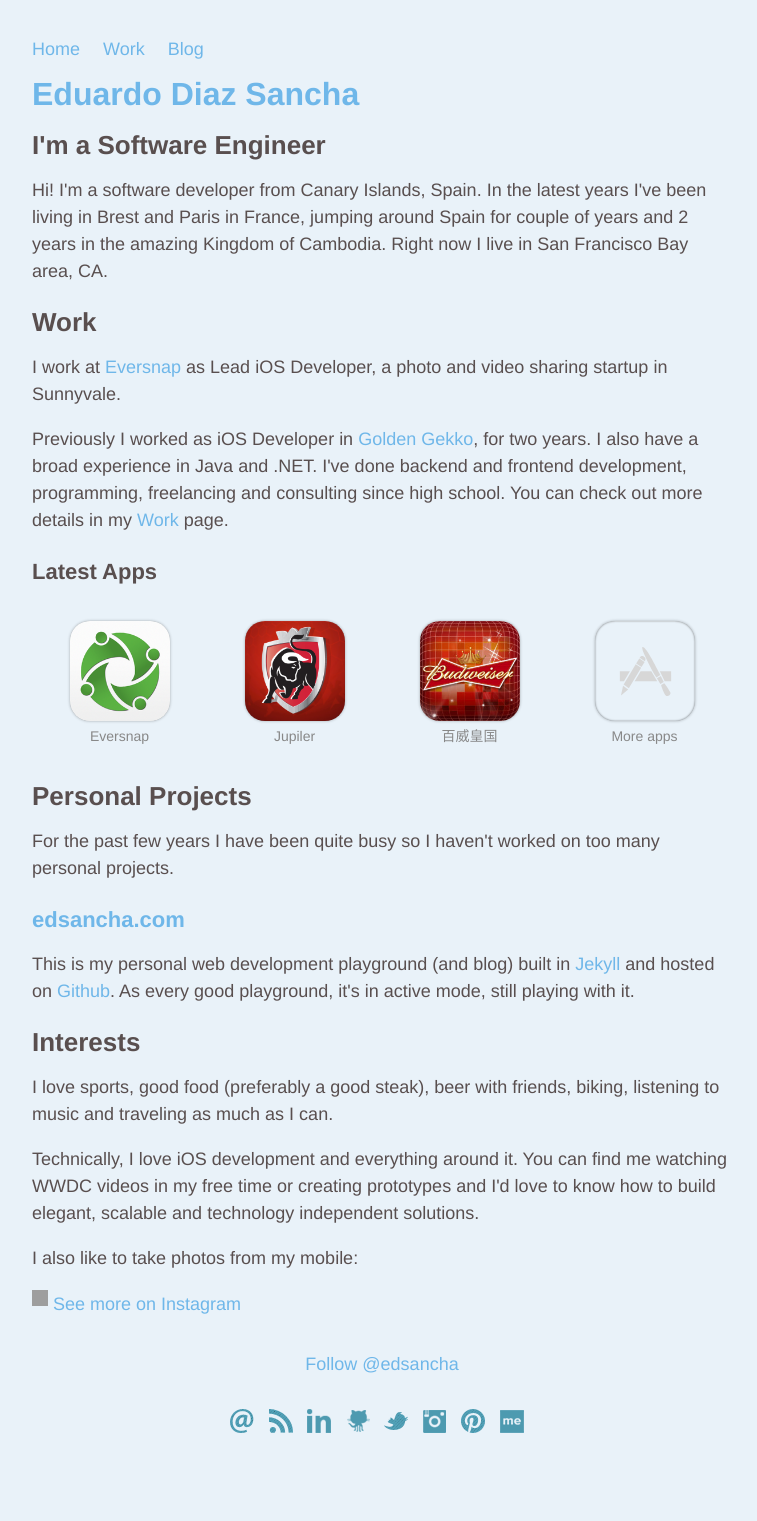
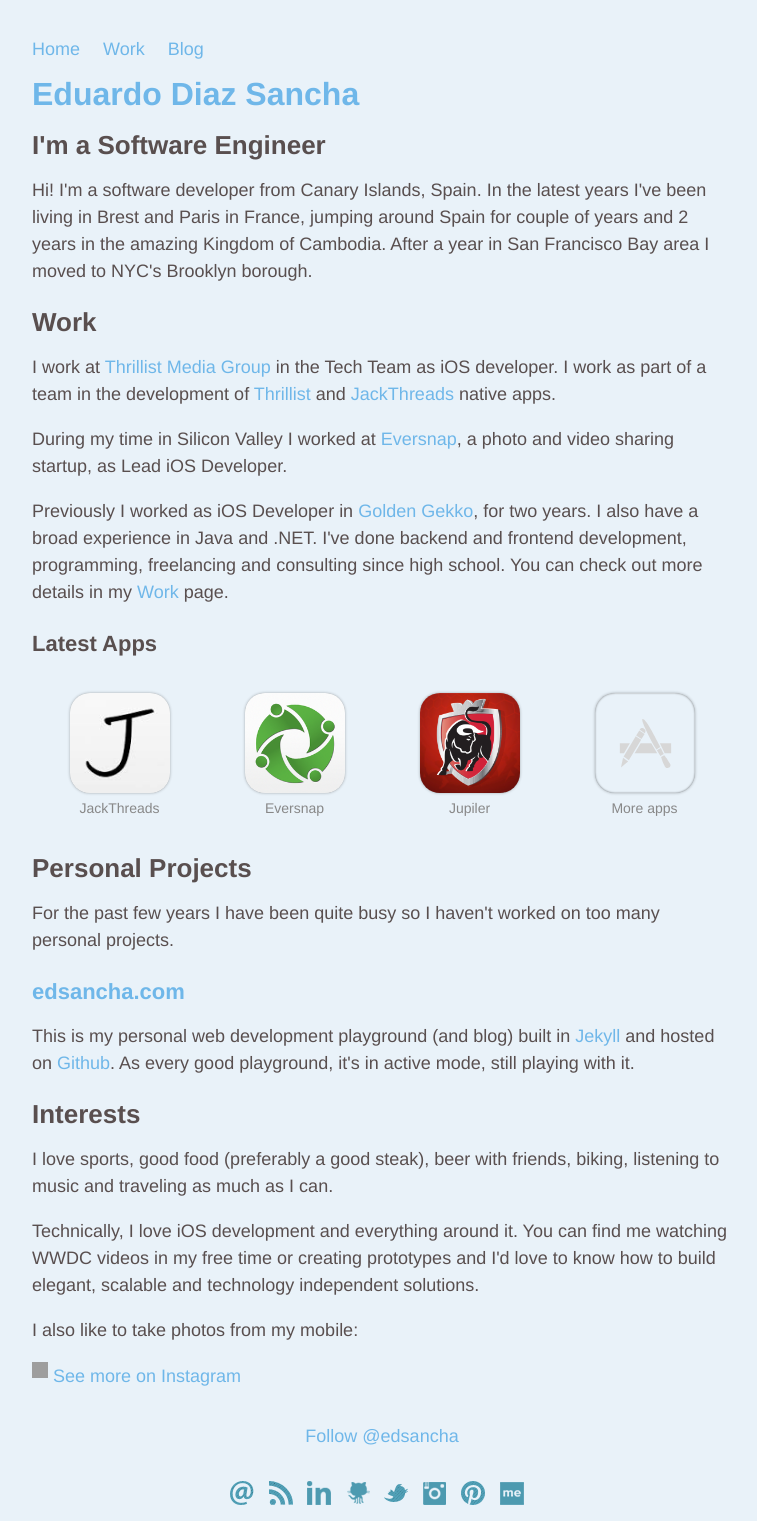
Before and after one commit to EdSancha/edsancha.github.io, a Jekyll site: the page built from index.html, in a window 1280 px wide. Shown: the whole page, without its empty margins (258-1015 px from the left). Built offline with Jekyll 4.4.1, drawn with Linux system fonts in a browser that asks for light colours; Markdown is read by kramdown in place of the engine named in the settings; comment, search, counter and statistics services are not loaded; before the commit the page ends 1449 px from its top, so only the background shows below that; grey boxes are pictures that could not be loaded.

Commit message:
Updating pages.

```diff
--- a/index.html
+++ b/index.html
@@ -10,16 +10,20 @@
   <h2>I'm a Software Engineer</h2>
 
     <p>
-            Hi! I'm a software developer from Canary Islands, Spain. In the latest years I've been living in Brest and Paris in France, jumping around Spain for couple of years and 2 years in the amazing Kingdom of Cambodia. Right now I live in San Francisco Bay area, CA.
+            Hi! I'm a software developer from Canary Islands, Spain. In the latest years I've been living in Brest and Paris in France, jumping around Spain for couple of years and 2 years in the amazing Kingdom of Cambodia. After a year in San Francisco Bay area I moved to NYC's Brooklyn borough.
     </p>
 
   <h2>Work</h2>
 
     <p>
-            I work at <a href="http://www.eversnapapp.com" target="_blank">Eversnap</a> as Lead iOS Developer, a photo and video sharing startup in Sunnyvale.
+            I work at <a href="http://www.thrillistmediagroup.com" rel="external nofollow" target="_blank"> Thrillist Media Group</a> in the Tech Team as iOS developer.
+            I work as part of a team in the development of <a href="http://www.thrillist.com" rel="external nofollow" target="_blank">Thrillist</a> and <a href="http://www.jackthreads.com" target="_blank">JackThreads</a> native apps.
     </p>
     <p>
-            Previously I worked as iOS Developer in <a href="http://www.goldengekko.com" target="_blank">Golden Gekko</a>, for two years. I also have a broad experience in Java and .NET.
+            During my time in Silicon Valley I worked at <a href="http://www.eversnapapp.com" rel="external nofollow" target="_blank">Eversnap</a>, a photo and video sharing startup, as Lead iOS Developer.
+    </p>
+    <p>
+            Previously I worked as iOS Developer in <a href="http://www.goldengekko.com" rel="external nofollow" target="_blank">Golden Gekko</a>, for two years. I also have a broad experience in Java and .NET.
             I've done backend and frontend development, programming, freelancing and consulting since high school. You can check out more details in my <a href="/work/">Work</a> page.
     </p>
 
@@ -27,21 +31,21 @@
 
     <ul class="apps">
       <li>
-        <a href="https://https://itunes.apple.com/us/app/eversnap-photo-video-sharing/id492001589?mt=8" rel="external nofollow" title="Eversnap Photo & Video Sharing App">
+        <a href="https://itunes.apple.com/us/app/jackthreads/id472078451?mt=8" rel="external nofollow" title="JackThreads">
+          <img src="../img/apps/JackThreads.jpeg" alt="JackThreads">
+          <span>JackThreads</span>
+        </a>
+      </li>
+      <li>
+        <a href="https://itunes.apple.com/us/app/eversnap-photo-video-sharing/id492001589?mt=8" rel="external nofollow" title="Eversnap Photo & Video Sharing App">
           <img src="../img/apps/Eversnap.png" alt="Eversnap">
           <span>Eversnap</span>
         </a>
       </li>
       <li>
-        <a href="https://https://itunes.apple.com/us/app/eversnap-photo-video-sharing/id492001589?mt=8" rel="external nofollow" title="Jupiler Pro League">
+        <a href="https://itunes.apple.com/us/app/eversnap-photo-video-sharing/id492001589?mt=8" rel="external nofollow" title="Jupiler Pro League">
           <img src="../img/apps/Jupiler.png" alt="Jupiler">
           <span>Jupiler</span>
-        </a>
-      </li>
-      <li>
-        <a href="https://itunes.apple.com/us/app/bai-wei-huang-guo/id573110133?mt=8" rel="external nofollow" title="Budweiser China App">
-          <img src="../img/apps/Budweiser.jpeg" alt="Budweiser">
-          <span>百威皇国</span>
         </a>
       </li>
       <li>
```
Also changed, not shown: work/index.html (+15 -5 lines), img/apps/JackThreads.jpeg (added).
